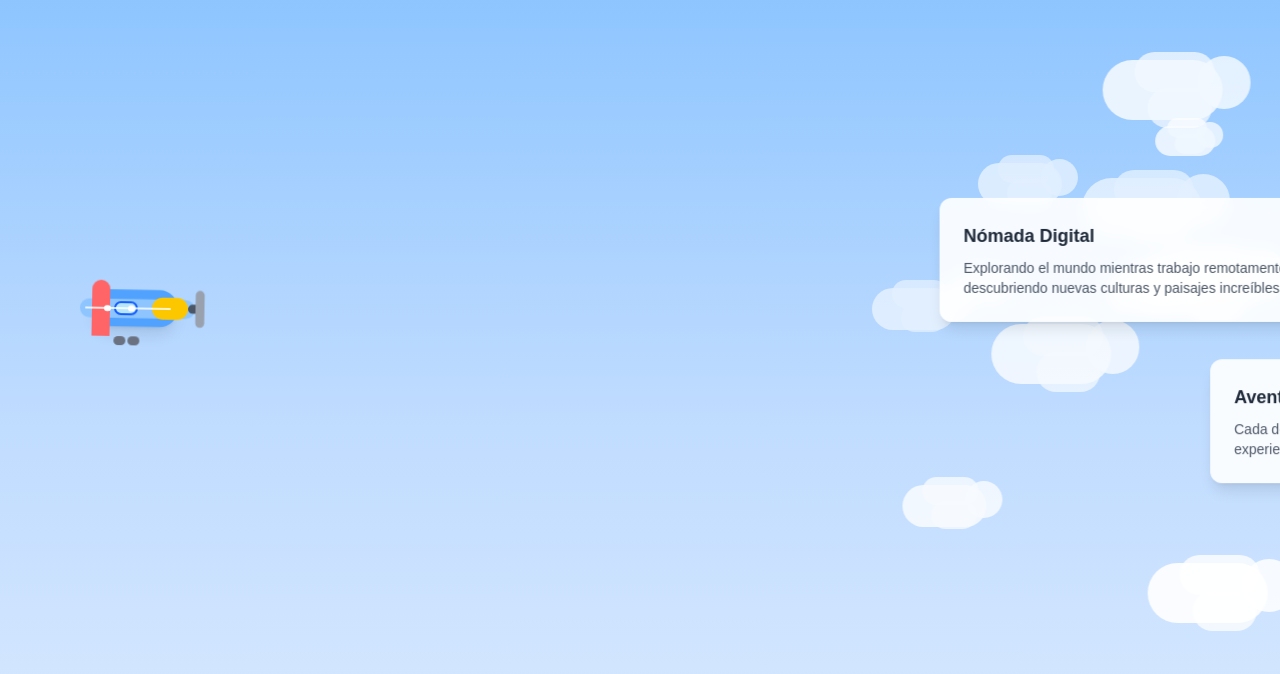
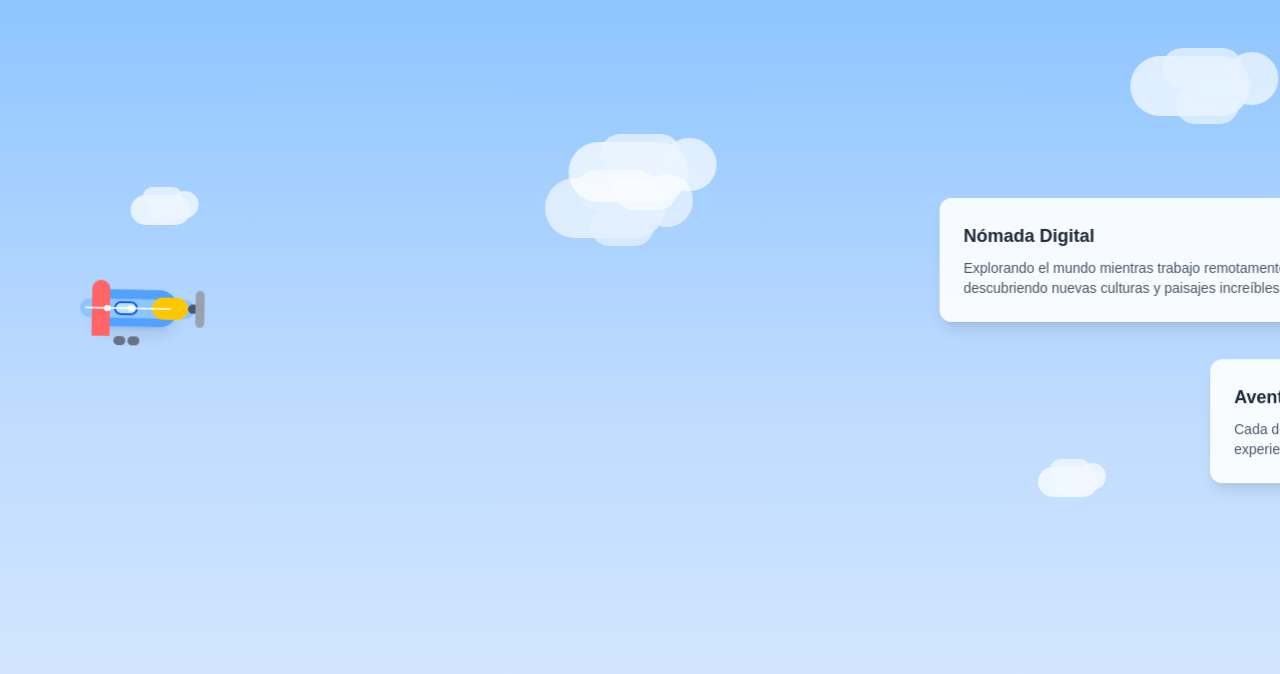
Before and after one commit to nicvazquezdev/digital-nomad-journey, a Next.js app: page / in a window 1280 px wide. Shown: the top 674 px of the page. Built offline with nearby package versions, Linux system fonts and the light colour scheme.

Commit message:
refactor cloud animations: update floating animation duration and direction, increase cloud count in container, and simplify Cloud component props

```diff
--- a/app/components/Cloud.tsx
+++ b/app/components/Cloud.tsx
@@ -1,15 +1,11 @@
 interface CloudProps {
   size?: "small" | "medium" | "large";
-  animationDuration?: number;
-  initialPosition?: number;
   opacity?: number;
   className?: string;
 }
 
 export default function Cloud({
   size = "medium",
-  animationDuration = 20,
-  initialPosition = 0,
   opacity = 0.8,
   className = "",
 }: CloudProps) {
@@ -27,14 +23,11 @@ export default function Cloud({
   return (
     <div
       className={`
-        absolute
+        relative
         ${getSizeClasses()}
-        animate-float
         ${className}
       `}
       style={{
-        left: `${initialPosition}%`,
-        animationDuration: `${animationDuration}s`,
         opacity: opacity,
       }}
     >
--- a/app/components/CloudsContainer.tsx
+++ b/app/components/CloudsContainer.tsx
@@ -6,7 +6,7 @@ interface CloudsContainerProps {
 }
 
 export default function CloudsContainer({
-  cloudCount = 6,
+  cloudCount = 25,
   className = "",
 }: CloudsContainerProps) {
   // Generate cloud configurations
@@ -20,11 +20,11 @@ export default function CloudsContainer({
           | "small"
           | "medium"
           | "large",
-        animationDuration: 15 + Math.random() * 20, // 15-35 seconds
-        initialPosition: 100 + Math.random() * 100, // Start off-screen right
+        animationDuration: 16 + Math.random() * 8, // 16-24 seconds (adjusted for longer distance)
+        left: 80 + Math.random() * 70, // Mix of on-screen and off-screen positions (80% to 150%)
         opacity: 0.6 + Math.random() * 0.4, // 0.6-1.0 opacity
         top: Math.random() * 70, // Position clouds in top 70% of screen
-        delay: Math.random() * 10, // Random delay for staggered animation
+        delay: (i / cloudCount) * 20 - 10, // Negative delays ensure clouds are visible immediately at page load
       };
 
       clouds.push(cloudConfig);
@@ -40,18 +40,15 @@ export default function CloudsContainer({
       {clouds.map((cloud) => (
         <div
           key={cloud.id}
-          className="absolute"
+          className="absolute animate-float"
           style={{
+            left: `${cloud.left}%`,
             top: `${cloud.top}%`,
             animationDelay: `${cloud.delay}s`,
+            animationDuration: `${cloud.animationDuration}s`,
           }}
         >
-          <Cloud
-            size={cloud.size}
-            animationDuration={cloud.animationDuration}
-            initialPosition={cloud.initialPosition}
-            opacity={cloud.opacity}
-          />
+          <Cloud size={cloud.size} opacity={cloud.opacity} />
         </div>
       ))}
     </div>
--- a/app/globals.css
+++ b/app/globals.css
@@ -30,18 +30,18 @@ body {
   width: 100%;
 }
 
-/* Custom cloud floating animation - right to left */
+/* Custom cloud floating animation - off-screen right to off-screen left */
 @keyframes float {
   from {
-    transform: translateX(calc(100vw + 100px));
+    transform: translateX(0);
   }
   to {
-    transform: translateX(-100px);
+    transform: translateX(calc(-200vw - 500px));
   }
 }
 
 .animate-float {
-  animation: float 20s infinite linear;
+  animation: float 18s infinite linear;
 }
 
 /* Fun airplane floating animation */
```
